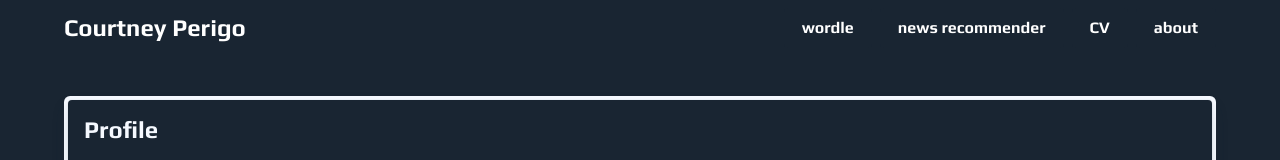
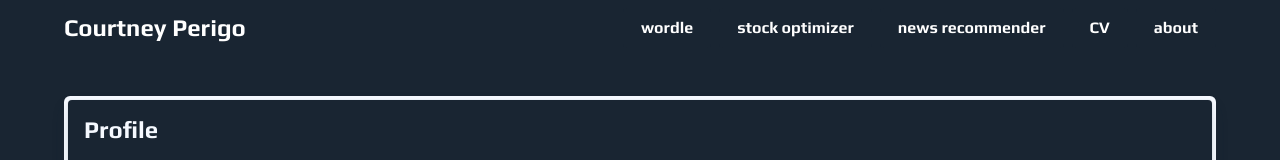
Before and after one commit to agentdanger/courtney-perigo-dotcom, a Vue app in the folder courtney-perigo-dotcom/: page /cv in a window 1280 px wide. Shown: the top 160 px of the page. Built offline with nearby package versions, Linux system fonts and the light colour scheme; what vue3-apexcharts would draw is missing.

Commit message:
Update AppNavBar.vue

```diff
--- a/courtney-perigo-dotcom/src/components/AppNavBar.vue
+++ b/courtney-perigo-dotcom/src/components/AppNavBar.vue
@@ -25,6 +25,9 @@
                         </a> -->
                             <a class="button is-primary" href="/wordle">
                                 <span>wordle</span>
+                            </a>
+                            <a class="button is-primary" href="/optimal-portfolio">
+                                <span>stock optimizer</span>
                             </a>
                             <a class="button is-primary" href="/news-recommender">
                                 <span>news recommender</span>
```
